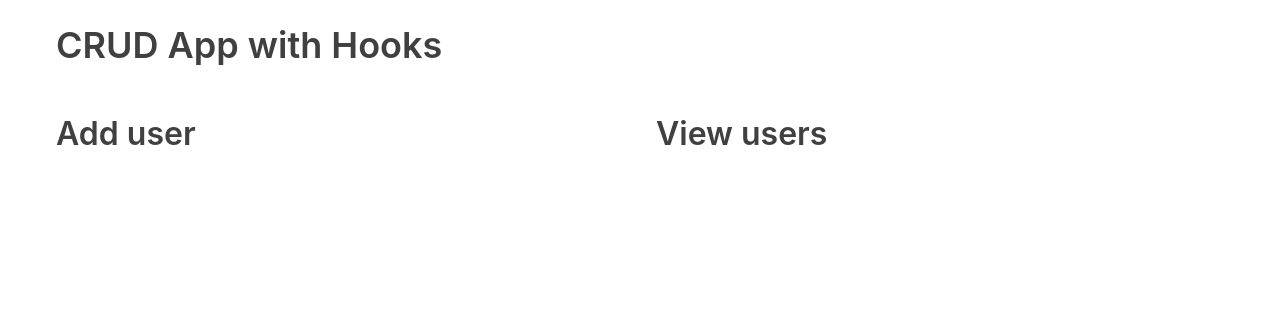
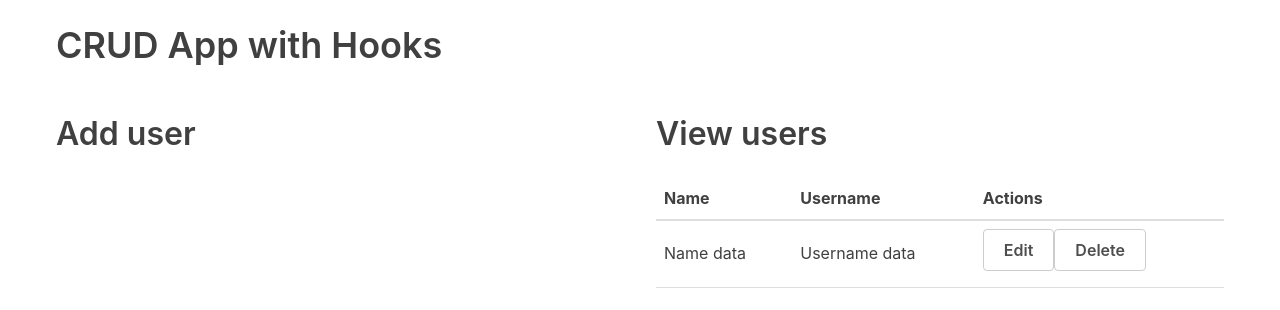
Before and after one commit to bellicose77/react-crud-hooks, a React (Create React App) app: page / in a window 1280 px wide. Shown: the top 310 px of the page. Built offline with nearby package versions, Linux system fonts and the light colour scheme.

Commit message:
table design done

```diff
--- a/src/App.js
+++ b/src/App.js
@@ -1,7 +1,13 @@
 import logo from './logo.svg';
 import './App.css';
+import UserTable from './components/UserTable/UserTable';
 
 function App() {
+  const fakedata=[{
+    id:1,name:"dulal",username:"something"
+  },
+  {id:2,name:"ponok"}
+]
   return (
     <div className="container">
       <h1>CRUD App with Hooks</h1>
@@ -11,6 +17,7 @@ function App() {
         </div>
         <div className="flex-large">
           <h2>View users</h2>
+          <UserTable></UserTable>
         </div>
       </div>
     </div>
--- /dev/null
+++ b/src/components/UserTable/UserTable.js
@@ -0,0 +1,29 @@
+import React from 'react';
+
+const UserTable = () => {
+    return (
+        <div>
+           <table>
+    <thead>
+      <tr>
+        <th>Name</th>
+        <th>Username</th>
+        <th>Actions</th>
+      </tr>
+    </thead>
+    <tbody>
+      <tr>
+        <td>Name data</td>
+        <td>Username data</td>
+        <td>
+          <button className="button muted-button">Edit</button>
+          <button className="button muted-button">Delete</button>
+        </td>
+      </tr>
+    </tbody>
+  </table>
+        </div>
+    );
+};
+
+export default UserTable;
```
